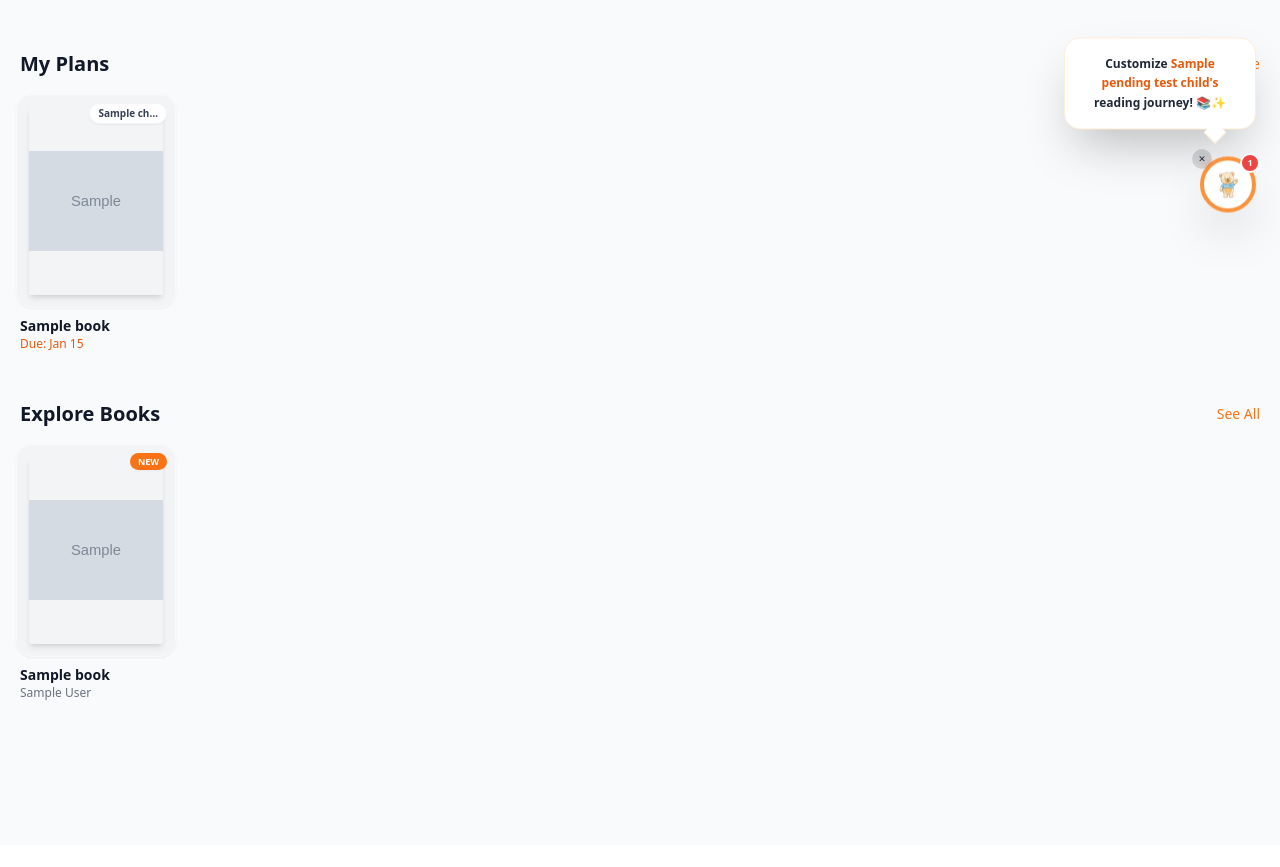
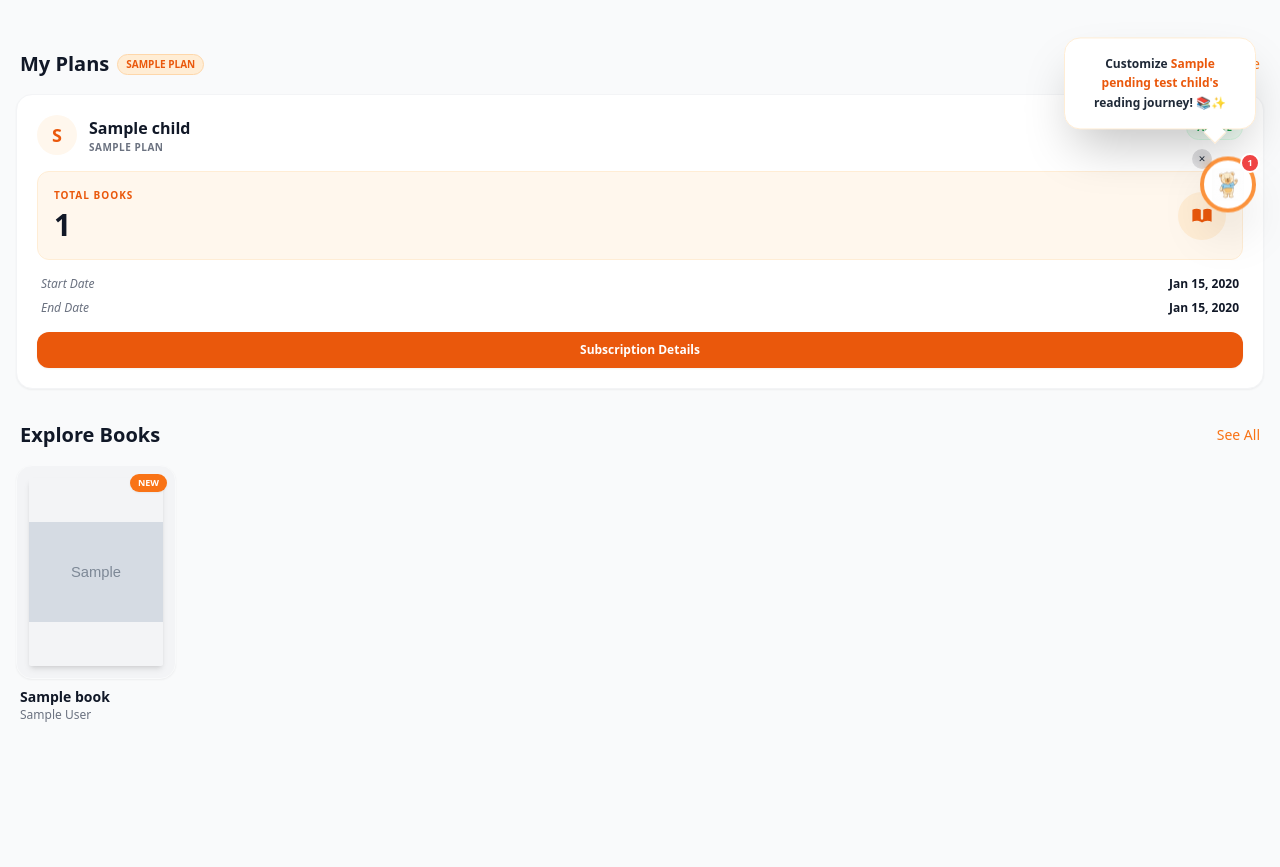
Before and after one commit to Pemmaiah544/karunodaya, a Django app: template templates/portal/dashboard.html in a window 1280 px wide. Shown: the part 491-1358 px from the top of the page. Before the commit the page ends 1191 px from the top, so only its background shows below. Run offline with Django 5.2, Linux system fonts and the light colour scheme; the template is opened without the code that fills it: most values are stand-ins (such as "Sample title", 1, 10 or a date in 2020); grey boxes marked "Sample" are stand-in pictures; some libraries are stand-ins or nearby versions.

Commit message:
fixed the subscription order flow

```diff
--- a/templates/portal/dashboard.html
+++ b/templates/portal/dashboard.html
@@ -279,7 +279,7 @@
                     <div class="bg-gray-50 rounded-xl p-3 border border-gray-100">
                         <p class="text-[10px] text-gray-400 font-bold uppercase tracking-widest mb-1">Accuracy</p>
                         <div class="flex items-baseline gap-1">
-                            <span class="text-xl font-black text-gray-900">{{ child.reading_accuracy|floatformat:0|default:"0" }}</span>
+                            <span class="text-xl font-black text-gray-900">{{ child.reading_accuracy|default:0 }}</span>
                             <span class="text-[10px] font-bold text-gray-500">%</span>
                         </div>
                         <div class="mt-2 h-1.5 w-full bg-gray-200 rounded-full overflow-hidden">
@@ -344,115 +344,76 @@
     <!-- My Plans Section -->
     <div class="mb-8">
         <div class="flex justify-between items-center mb-4 px-1">
-            <h2 class="text-xl font-bold text-gray-900">My Plans</h2>
+            <div class="flex items-center gap-2">
+                <h2 class="text-xl font-bold text-gray-900">My Plans</h2>
+                {% if active_subscriptions %}
+                <a href="{% url 'portal:orders' %}?tab=subscriptions"
+                    class="bg-orange-100 text-orange-600 px-2 py-0.5 rounded-full text-[10px] font-bold uppercase border border-orange-200 hover:bg-orange-200 transition-colors">
+                    {{ active_subscriptions.first.plan.name }}
+                </a>
+                {% endif %}
+            </div>
             {% if active_subscriptions %}
-            <a href="{% url 'portal:my_books' %}" class="text-orange-500 hover:text-orange-600 font-medium text-sm">
+            <a href="{% url 'portal:orders' %}?tab=subscriptions"
+                class="text-orange-500 hover:text-orange-600 font-medium text-sm">
                 Manage
             </a>
             {% endif %}
         </div>
 
         {% if active_subscriptions %}
-        {% if borrowed_books %}
-        <!-- Books List Display -->
-        <div class="flex overflow-x-auto pb-4 gap-4 hide-scrollbar -mx-4 px-4 scroll-smooth">
-            {% for item in borrowed_books %}
-            <div class="flex-none w-40 group relative">
-                <a href="{% url 'portal:book_detail' item.book.id %}">
-                    <div
-                        class="bg-gray-100 rounded-2xl p-3 mb-2 aspect-[3/4] flex items-center justify-center transition-transform duration-300 group-hover:scale-105 shadow-sm border border-gray-50 relative overflow-hidden">
-                        {% if item.book.cover_image %}
-                        <img src="{{ item.book.cover_image.url }}" alt="{{ item.book.title }}"
-                            class="w-full h-full object-contain rounded-sm shadow-md">
-                        {% else %}
-                        <div class="w-full h-full flex items-center justify-center bg-gray-200 rounded-sm">
-                            <svg class="w-12 h-12 text-gray-400" fill="currentColor" viewBox="0 0 20 20">
-                                <path
-                                    d="M9 4.804A7.968 7.968 0 005.5 4c-1.255 0-2.443.29-3.5.804v10A7.969 7.969 0 015.5 14c1.669 0 3.218.51 4.5 1.385A7.962 7.962 0 0114.5 14c1.255 0 2.443.29 3.5.804v-10A7.968 7.968 0 0014.5 4c-1.255 0-2.443.29-3.5.804V12a1 1 0 11-2 0V4.804z" />
+        <!-- Subscription Info Card Only -->
+        <div class="grid grid-cols-1 gap-4">
+            <div class="bg-white rounded-2xl p-5 shadow-sm border border-gray-100 relative overflow-hidden group hover:shadow-md transition-shadow">
+                <!-- Header -->
+                <div class="flex justify-between items-start mb-4">
+                    <div class="flex items-center gap-3">
+                        <div class="w-10 h-10 rounded-full bg-orange-50 flex items-center justify-center text-orange-600 font-bold text-lg">
+                            {{ active_subscriptions.first.child.name|slice:":1" }}
+                        </div>
+                        <div>
+                            <h3 class="font-bold text-gray-900">{{ active_subscriptions.first.child.name }}</h3>
+                            <p class="text-[10px] text-gray-500 uppercase tracking-wider font-semibold">{{ active_subscriptions.first.plan.name }}</p>
+                        </div>
+                    </div>
+                    <span class="bg-green-50 text-green-600 px-2.5 py-1 rounded-full text-[10px] font-bold uppercase border border-green-100">ACTIVE</span>
+                </div>
+
+                <!-- Books Count -->
+                <div class="bg-orange-50 rounded-xl p-4 mb-4 border border-orange-100">
+                    <div class="flex justify-between items-center">
+                        <div>
+                            <p class="text-[10px] text-orange-600 font-bold uppercase tracking-widest mb-1">Total Books</p>
+                            <span class="text-3xl font-black text-gray-900">{{ total_books_count }}</span>
+                        </div>
+                        <div class="w-12 h-12 bg-orange-100 rounded-full flex items-center justify-center">
+                            <svg class="w-6 h-6 text-orange-600" fill="currentColor" viewBox="0 0 20 20">
+                                <path d="M9 4.804A7.968 7.968 0 005.5 4c-1.255 0-2.443.29-3.5.804v10A7.969 7.969 0 015.5 14c1.669 0 3.218.51 4.5 1.385A7.962 7.962 0 0114.5 14c1.255 0 2.443.29 3.5.804v-10A7.968 7.968 0 0014.5 4c-1.255 0-2.443.29-3.5.804V12a1 1 0 11-2 0V4.804z" />
                             </svg>
                         </div>
-                        {% endif %}
-
-                        <!-- Child Badge -->
-                        <div
-                            class="absolute top-2 right-2 bg-white/90 backdrop-blur-sm px-2 py-0.5 rounded-full text-[10px] font-bold text-gray-700 shadow-sm border border-gray-100">
-                            {{ item.child.name|truncatechars:10 }}
-                        </div>
-                    </div>
-                    <h3 class="font-bold text-sm text-gray-900 truncate px-1">{{ item.book.title }}</h3>
-                    <p class="text-xs text-orange-600 truncate px-1 font-medium">Due: {{ item.due_date|date:"M d" }}</p>
-                </a>
-            </div>
-            {% endfor %}
-        </div>
-        {% else %}
-        <!-- Fallback: Active Subscription Summary (No books assigned yet) -->
-        <div
-            class="bg-gradient-to-br from-orange-50 to-amber-50 rounded-2xl shadow-sm border border-orange-100 p-5 relative overflow-hidden">
-            <!-- Decorative elements -->
-            <div class="absolute -right-4 -top-4 w-16 h-16 bg-orange-100 rounded-full opacity-50"></div>
-            <div class="absolute -left-4 -bottom-4 w-20 h-20 bg-amber-100 rounded-full opacity-30"></div>
-
-            <div class="relative z-10">
-                <!-- Status Badge -->
-                <div class="flex items-center gap-2 mb-4">
-                    <div
-                        class="bg-green-100 text-green-700 px-3 py-1 rounded-full text-[11px] font-bold uppercase tracking-wider flex items-center gap-1">
-                        <div class="w-2 h-2 bg-green-500 rounded-full animate-pulse"></div>
-                        Active Plan
                     </div>
                 </div>
 
-                <!-- Main Content -->
-                <h3 class="text-lg font-bold text-gray-900 mb-2">📚 Your Reading Adventure is Active!</h3>
-                <p class="text-sm text-gray-600 mb-4">We're handpicking perfect books for your little reader. Get ready
-                    for magical stories to arrive soon!</p>
-
-                <!-- Stats Grid -->
-                <div class="grid grid-cols-2 gap-4 mb-4">
-                    <div class="bg-white/70 backdrop-blur-sm rounded-xl p-3 border border-orange-50">
-                        <p class="text-[10px] font-semibold text-orange-600 uppercase tracking-wider mb-1">Books This
-                            Month</p>
-                        <p class="text-2xl font-bold text-gray-900">
-                            {{ total_books_count }}
-                        </p>
+                <!-- Dates -->
+                <div class="space-y-2 px-1">
+                    <div class="flex justify-between text-xs">
+                        <span class="text-gray-500 italic">Start Date</span>
+                        <span class="font-bold text-gray-900">{{ active_subscriptions.first.issue_date|date:"M d, Y" }}</span>
                     </div>
-                    <div class="bg-white/70 backdrop-blur-sm rounded-xl p-3 border border-orange-50">
-                        <p class="text-[10px] font-semibold text-orange-600 uppercase tracking-wider mb-1">Next Box</p>
-                        <p class="text-lg font-bold text-orange-600">
-                            Coming Soon
-                        </p>
+                    <div class="flex justify-between text-xs">
+                        <span class="text-gray-500 italic">End Date</span>
+                        <span class="font-bold text-gray-900">{{ active_subscriptions.first.expected_return_date|date:"M d, Y" }}</span>
                     </div>
                 </div>
 
-                <!-- Active Children List -->
-                {% if child_subscriptions_summary %}
-                <div class="bg-white/50 backdrop-blur-sm rounded-xl p-3 mb-4 border border-orange-50">
-                    <p class="text-[10px] font-semibold text-gray-500 uppercase tracking-wider mb-2">Little Readers</p>
-                    <div class="space-y-1">
-                        {% for item in child_subscriptions_summary %}
-                        <div class="flex items-center gap-2 text-xs">
-                            <div class="w-1.5 h-1.5 rounded-full bg-green-500"></div>
-                            <span class="text-gray-700 font-medium">{{ item.name }}</span>
-                            <span class="text-gray-500">• {{ item.count }} books</span>
-                        </div>
-                        {% endfor %}
-                    </div>
+                <!-- Action Button -->
+                <div class="mt-4">
+                    <a href="{% url 'portal:orders' %}?tab=subscriptions" class="w-full bg-orange-600 text-white py-2.5 rounded-xl text-xs font-bold hover:bg-orange-700 transition-colors shadow-sm flex items-center justify-center gap-2">
+                        Subscription Details
+                    </a>
                 </div>
-                {% endif %}
-
-                <!-- Manage Button -->
-                <a href="{% url 'portal:my_books' %}"
-                    class="flex items-center justify-center gap-2 w-full bg-gradient-to-r from-orange-500 to-amber-500 hover:from-orange-600 hover:to-amber-600 text-white py-3 rounded-xl font-bold text-sm transition-all duration-200 shadow-lg hover:shadow-xl transform hover:scale-[1.02]">
-                    <svg class="w-4 h-4" fill="none" stroke="currentColor" viewBox="0 0 24 24">
-                        <path stroke-linecap="round" stroke-linejoin="round" stroke-width="2"
-                            d="M4 6h16M4 10h16M4 14h16M4 18h16" />
-                    </svg>
-                    View My Reading Plan
-                </a>
             </div>
         </div>
-        {% endif %}
         {% else %}
         <!-- No Active Subscription State -->
         <div
@@ -543,7 +504,8 @@
                 </svg>
             </div>
             <h3 class="text-lg font-bold text-gray-900 mb-2">📚 Discover Amazing Stories</h3>
-            <p class="text-sm text-gray-600 mb-6 max-w-sm mx-auto">New books are added regularly! Check back soon for
+            <p class="text-sm text-gray-600 mb-6 max-w-sm mx-auto">New books are added regularly! Check back soon
+                for
                 fresh adventures.</p>
 
             <a href="{% url 'portal:marketplace' %}"
@@ -569,7 +531,8 @@
             <div id="speech-bubble"
                 class="absolute bottom-full right-0 mb-4 w-48 bg-white rounded-2xl shadow-2xl p-4 border border-orange-100 animate-bounce duration-[2000ms]">
                 <p class="text-xs font-bold text-gray-800 leading-relaxed text-center">
-                    Customize <span class="text-orange-600">{{ pending_test_child.name }}'s</span> reading journey! 📚✨
+                    Customize <span class="text-orange-600">{{ pending_test_child.name }}'s</span> reading journey!
+                    📚✨
                 </p>
                 <!-- Tail -->
                 <div
@@ -674,14 +637,20 @@
                         <select name="grade" id="edit-child-grade" required
                             class="w-full px-3 py-2 border border-gray-300 rounded-lg focus:ring-2 focus:ring-orange-500 focus:border-orange-500">
                             <option value="">Select Grade</option>
-                            <option value="NURSERY" {% if child.grade == 'NURSERY' %}selected{% endif %}>Nursery</option>
+                            <option value="NURSERY" {% if child.grade == 'NURSERY' %}selected{% endif %}>Nursery
+                            </option>
                             <option value="LKG" {% if child.grade == 'LKG' %}selected{% endif %}>LKG</option>
                             <option value="UKG" {% if child.grade == 'UKG' %}selected{% endif %}>UKG</option>
-                            <option value="GRADE1" {% if child.grade == 'GRADE1' %}selected{% endif %}>Grade 1</option>
-                            <option value="GRADE2" {% if child.grade == 'GRADE2' %}selected{% endif %}>Grade 2</option>
-                            <option value="GRADE3" {% if child.grade == 'GRADE3' %}selected{% endif %}>Grade 3</option>
-                            <option value="GRADE4" {% if child.grade == 'GRADE4' %}selected{% endif %}>Grade 4</option>
-                            <option value="GRADE5" {% if child.grade == 'GRADE5' %}selected{% endif %}>Grade 5</option>
+                            <option value="GRADE1" {% if child.grade == 'GRADE1' %}selected{% endif %}>Grade 1
+                            </option>
+                            <option value="GRADE2" {% if child.grade == 'GRADE2' %}selected{% endif %}>Grade 2
+                            </option>
+                            <option value="GRADE3" {% if child.grade == 'GRADE3' %}selected{% endif %}>Grade 3
+                            </option>
+                            <option value="GRADE4" {% if child.grade == 'GRADE4' %}selected{% endif %}>Grade 4
+                            </option>
+                            <option value="GRADE5" {% if child.grade == 'GRADE5' %}selected{% endif %}>Grade 5
+                            </option>
                         </select>
                     </div>
 
--- a/templates/portal/subscribe.html
+++ b/templates/portal/subscribe.html
@@ -209,15 +209,13 @@
             </div>
 
             <!-- Address Display (Default View) -->
-            <div id="addressDisplay" class="bg-gray-50 border border-gray-200 rounded-lg p-4" {% if not address_complete
-                %}style="display: none;" {% endif %}>
+            <div id="addressDisplay" class="bg-gray-50 border border-gray-200 rounded-lg p-4" {% if not address_complete %}style="display: none;"{% endif %}>
                 <div class="space-y-2 text-sm">
                     <p class="font-medium text-gray-900">{{ request.user.get_full_name|default:request.user.username }}
                     </p>
                     <p class="text-gray-700" id="displayPhone">{{ request.user.parent_profile.phone_number }}</p>
                     <p class="text-gray-700" id="displayAddress">{{ request.user.parent_profile.address }}</p>
-                    <p class="text-gray-700" id="displayLocation">{{ request.user.parent_profile.city }}, {{
-                        request.user.parent_profile.state }} - {{ request.user.parent_profile.pincode }}</p>
+                    <p class="text-gray-700" id="displayLocation">{{ request.user.parent_profile.city }}, {{ request.user.parent_profile.state }} - {{ request.user.parent_profile.pincode }}</p>
                 </div>
             </div>
 
```
Also changed, not shown: apps/portal/views.py (+4 -36 lines), static/css/output.css (+18 -0 lines), templates/portal/order_detail.html (+33 -10 lines).
